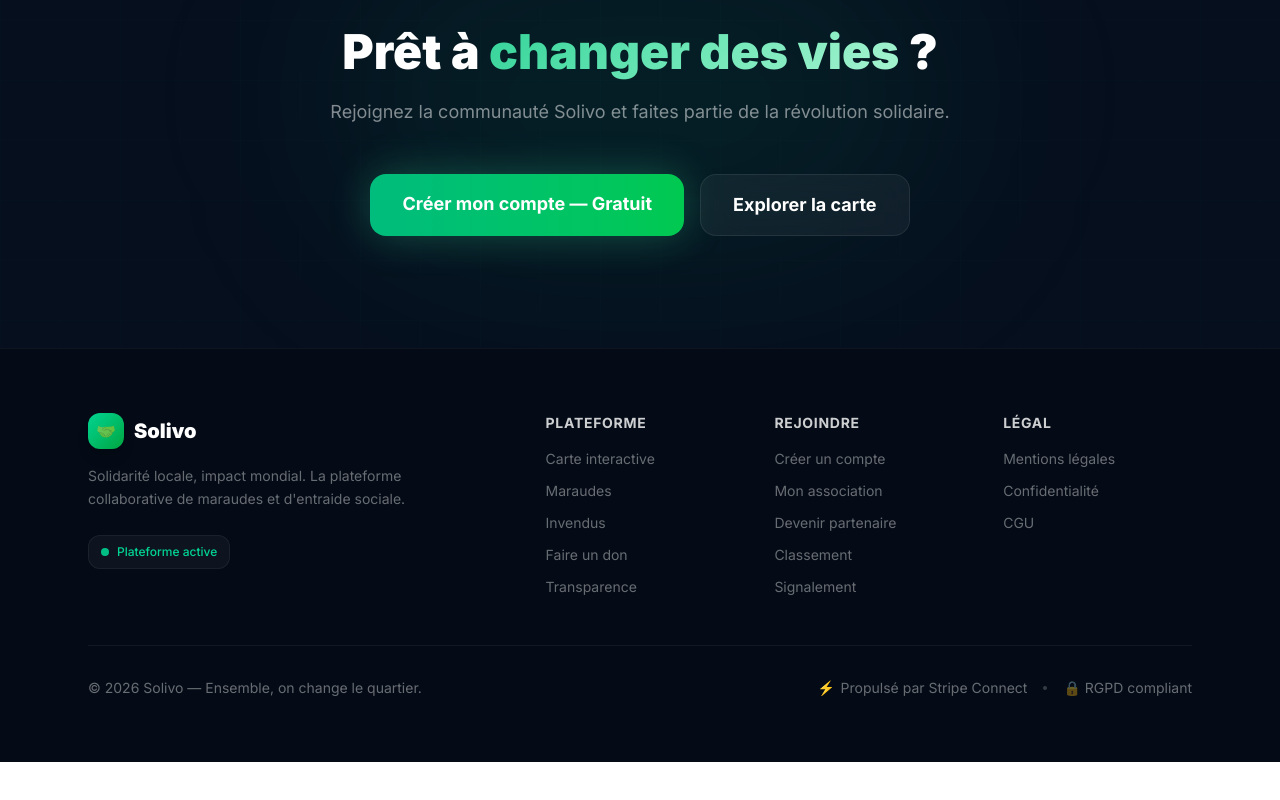
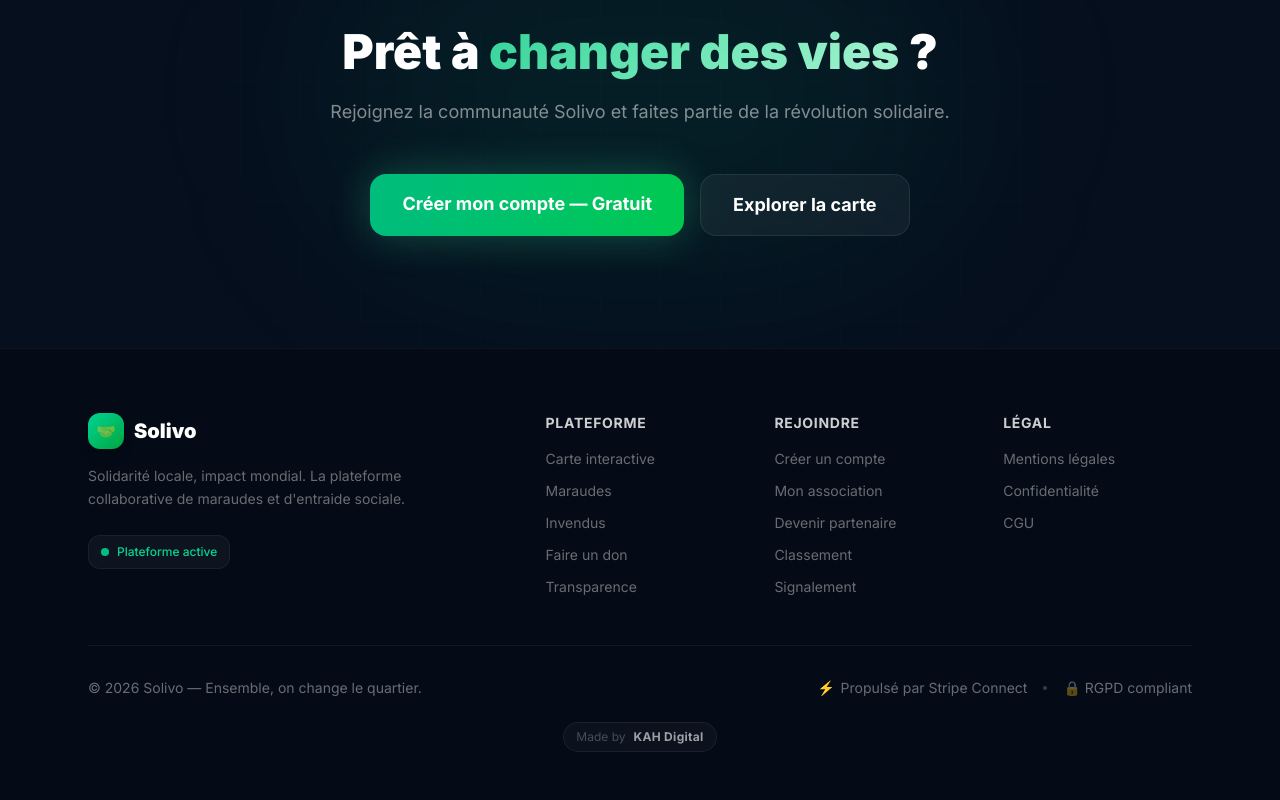
Before and after one commit to kenams/solivo, a Next.js app in the folder web/: page / in a window 1280 px wide. Shown: the part 3195-3995 px from the top of the page. Before the commit the page ends 3957 px from the top, so only its background shows below. Built offline with nearby package versions, Linux system fonts and the light colour scheme; no server answers.

Commit message:
feat: add KAH Digital credit in footer

```diff
--- a/web/components/layout/Footer.tsx
+++ b/web/components/layout/Footer.tsx
@@ -76,6 +76,13 @@
             <span>🔒 RGPD compliant</span>
           </div>
         </div>
+        <div className="mt-6 flex justify-center">
+          <a href="https://kah-digital.fr" target="_blank" rel="noopener noreferrer"
+            className="flex items-center gap-2 px-3 py-1.5 rounded-full border border-white/[0.06] bg-white/[0.03] hover:bg-white/[0.06] transition-colors group">
+            <span className="text-white/25 text-xs">Made by</span>
+            <span className="text-white/60 text-xs font-bold tracking-wide group-hover:text-white/80 transition-colors">KAH Digital</span>
+          </a>
+        </div>
       </div>
     </footer>
   );
```
